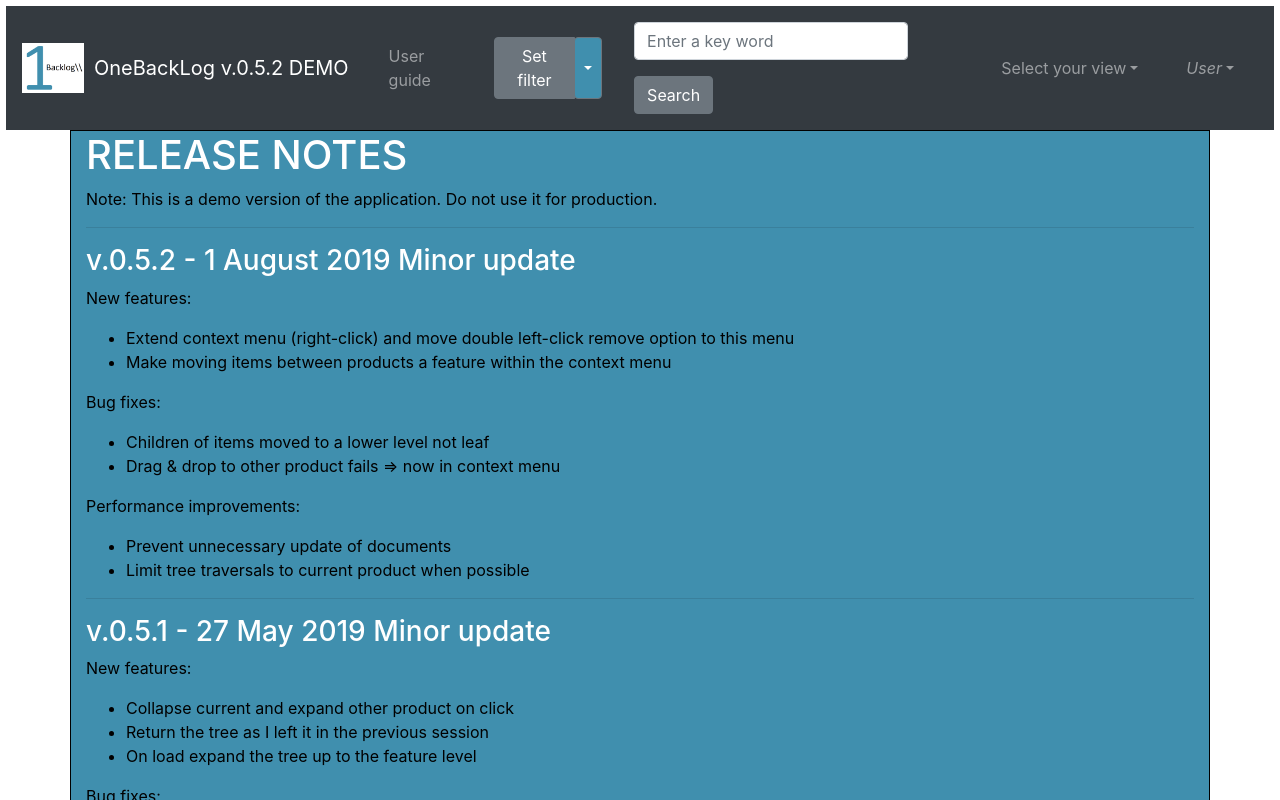
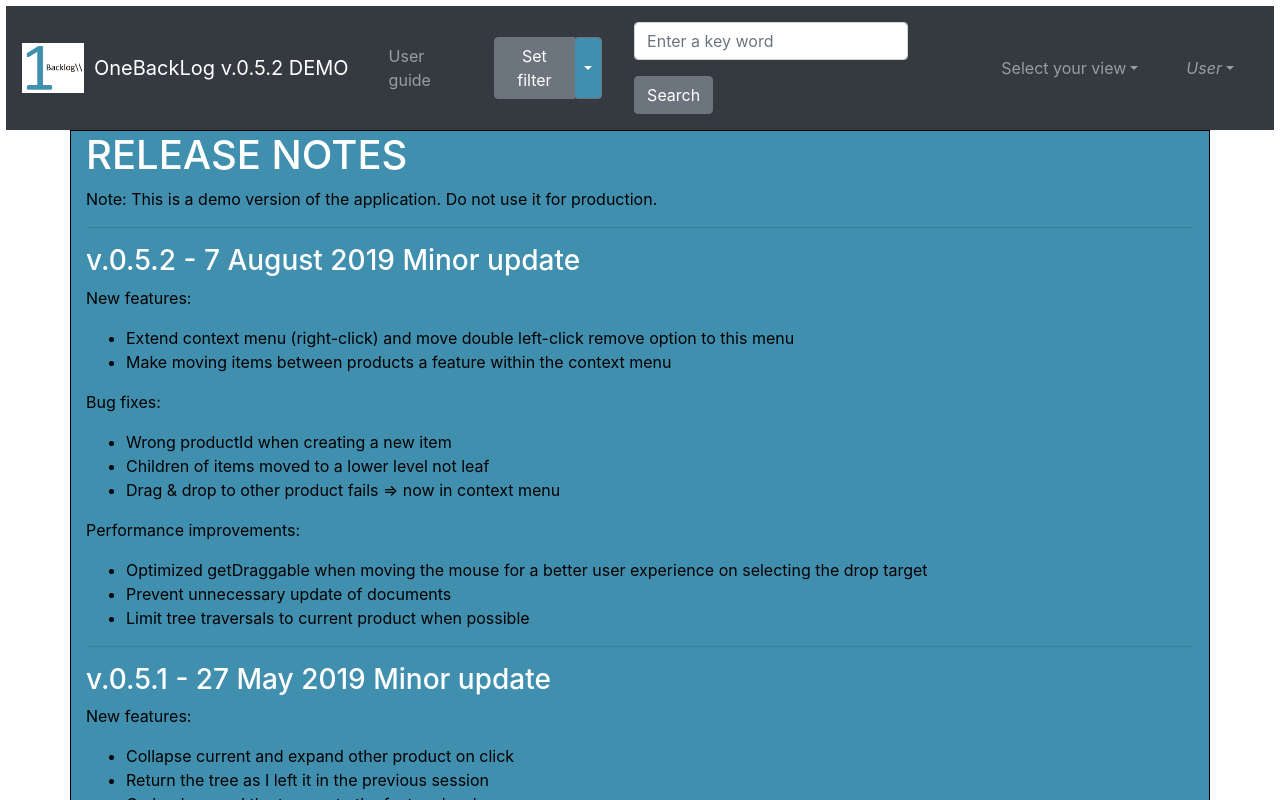
Before and after one commit to ErikVerheul/OneBacklog, a Vue app: page /rel-notes in a window 1280 px wide. Shown: the top 800 px of the page. Built offline with nearby package versions, Linux system fonts and the light colour scheme.

Commit message:
v.0.5.2 releases notes

```diff
--- a/src/components/rel-notes/rel-notes.vue
+++ b/src/components/rel-notes/rel-notes.vue
@@ -5,7 +5,7 @@
 				<h1>RELEASE NOTES</h1>
 				<p v-if=this.$store.state.demo>Note: This is a demo version of the application. Do not use it for production.</p>
 				<hr>
-				<h3>v.0.5.2 - 1 August 2019 Minor update</h3>
+				<h3>v.0.5.2 - 7 August 2019 Minor update</h3>
 				<p>New features:</p>
 				<ul>
 					<li>Extend context menu (right-click) and move double left-click remove option to this menu</li>
@@ -13,11 +13,13 @@
 				</ul>
 				<p>Bug fixes:</p>
 				<ul>
+					<li>Wrong productId when creating a new item</li>
 					<li>Children of items moved to a lower level not leaf</li>
 					<li>Drag &amp; drop to other product fails => now in context menu</li>
 				</ul>
 				<p>Performance improvements:</p>
 				<ul>
+					<li>Optimized getDraggable when moving the mouse for a better user experience on selecting the drop target</li>
 					<li>Prevent unnecessary update of documents</li>
 					<li>Limit tree traversals to current product when possible</li>
 				</ul>
```
